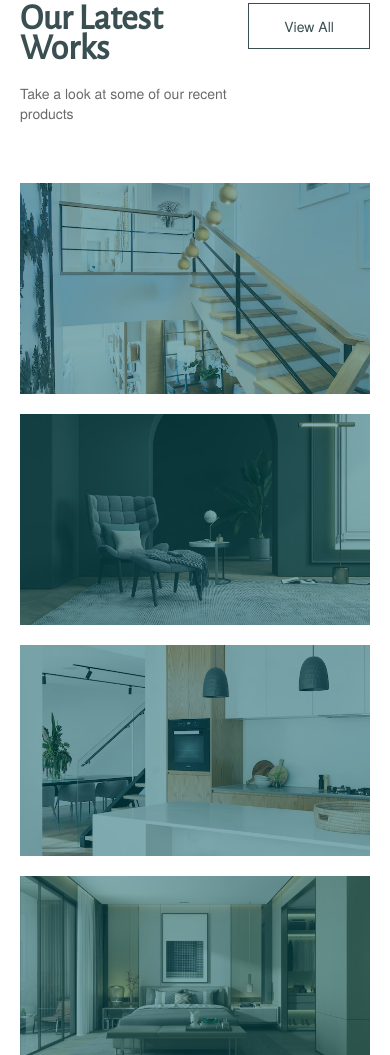
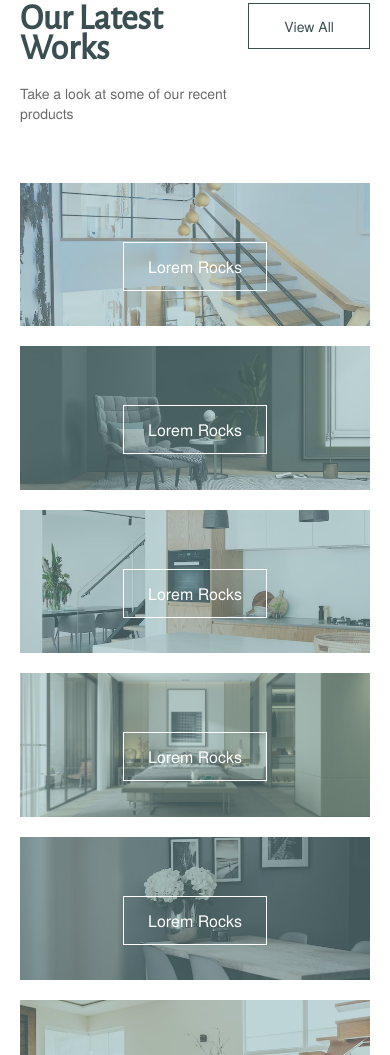
Before and after one commit to VittorioDeMarzi/New-Interior, a plain HTML site: page index.html in a window 390 px wide. Shown: the part 881-1936 px from the top of the page. Drawn offline with Linux system fonts and the light colour scheme.

Commit message:
modify media queries

```diff
--- a/assets/css/media_queries.css
+++ b/assets/css/media_queries.css
@@ -130,14 +130,12 @@ padding: 0 10px;
     z-index: 0;
   }
 
-  .link_on_image a {
-    z-index: 2;
+  .middle {
     opacity: 1;
   }
 
-  .imgs_grid div {
-    height: 25vh;
-    background-color: rgba(4, 90, 101, 1);
+  .img_container {
+    background-color: rgba(4, 90, 101, 0.5);
   }
 
   .imgs_grid div:hover {
@@ -145,8 +143,7 @@ padding: 0 10px;
   }
 
   .imgs_grid div:hover img {
-    transform: scale(1.5);
-    opacity: 0.8;
+    transform: scale(1);
   }
 
   /* - Our Services */
--- a/assets/css/style.css
+++ b/assets/css/style.css
@@ -292,7 +292,6 @@ header article {
 .blogs article {
   display: flex;
   flex-direction: column;
-  align-items: center;
   gap: 15px;
   align-items: flex-start;
 }
@@ -359,6 +358,7 @@ header article {
 
 .testimonials .blogs article {
   align-items: center;
+  text-align: center;
 }
 
 .testimonials span {
```
